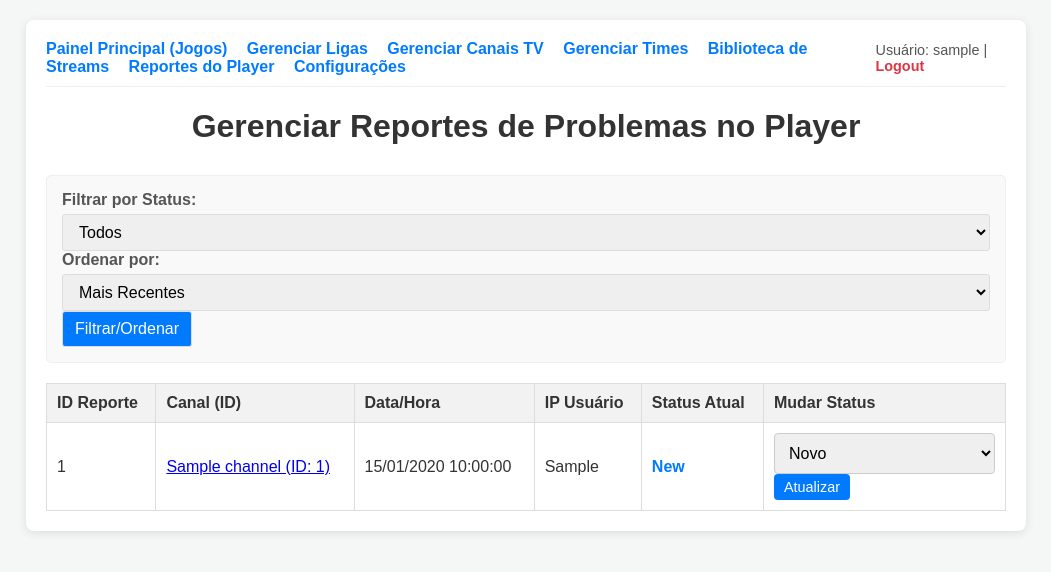
After one commit to XpGameFps/futebol-online, a PHP site: page /admin/manage_player_reports.php in a window 1280 px wide. The commit adds this page. Shown: the top 572 px of the page, without its empty margins (114-1165 px from the left). Run offline with PHP 8.4, Linux system fonts and the light colour scheme; the visitor is signed in with stand-in values (Sample User, id 1); tables that the repository leaves empty or names only in its code hold one stand-in row (values such as "Sample post").

Commit message:
feat: Implementa reporte de problemas no player e corrige busca
Este commit introduz as seguintes funcionalidades e correções:

1.  **Correção do Erro HTTP 500 na Busca (`search.php`):**
    *   Corrigido um erro de sintaxe PHP na concatenação de strings ao exibir a mensagem de "nenhum resultado encontrado", que causava um erro 500.

2.  **Funcionalidade de Reporte de Problemas no Player:**
    *   **Tabela no Banco de Dados:** Criada a estrutura SQL para a tabela `player_reports` (você aplicou manualmente).
    *   **Backend (`admin/report_player_issue.php`):** Script PHP para receber, validar e salvar os reportes no banco de dados.
    *   **Frontend (`channel_player.php`):** Adicionado um botão vermelho "Reportar Problema no Player" na página de visualização do canal. O clique no botão envia uma requisição AJAX para o backend.
    *   **Painel de Administração (`admin/manage_player_reports.php`):** Nova página para administradores visualizarem, filtrarem, ordenarem e gerenciarem o status dos reportes recebidos (novo, visualizado, resolvido).
    *   Link de navegação para a nova página de gerenciamento de reportes adicionado ao menu do painel de administração.

```diff
--- a/admin/index.php
+++ b/admin/index.php
@@ -139,6 +139,7 @@ if (isset($pdo)) {
                 <a href="manage_channels.php">Gerenciar Canais TV</a>
                 <a href="manage_teams.php">Gerenciar Times</a>
                 <a href="manage_saved_streams.php">Biblioteca de Streams</a>
+                <a href="manage_player_reports.php">Reportes do Player</a>
                 <a href="manage_settings.php">Configurações</a>
             </div>
             <div class="nav-user-info">
--- /dev/null
+++ b/admin/manage_player_reports.php
@@ -0,0 +1,184 @@
+<?php
+require_once 'auth_check.php'; // Autenticação do Admin
+require_once '../config.php';   // Conexão PDO
+
+$message = '';
+$error_message = '';
+
+// Lógica para atualizar status do reporte
+if ($_SERVER['REQUEST_METHOD'] === 'POST' && isset($_POST['report_id']) && isset($_POST['new_status'])) {
+    $report_id = (int)$_POST['report_id'];
+    $new_status = $_POST['new_status'];
+    $allowed_statuses = ['new', 'viewed', 'resolved'];
+
+    if (in_array($new_status, $allowed_statuses) && $report_id > 0) {
+        try {
+            $sql_update = "UPDATE player_reports SET status = :new_status WHERE id = :report_id";
+            $stmt_update = $pdo->prepare($sql_update);
+            $stmt_update->bindParam(':new_status', $new_status, PDO::PARAM_STR);
+            $stmt_update->bindParam(':report_id', $report_id, PDO::PARAM_INT);
+
+            if ($stmt_update->execute()) {
+                $message = "Status do reporte #{$report_id} atualizado para '{$new_status}'.";
+            } else {
+                $error_message = "Erro ao atualizar status do reporte.";
+            }
+        } catch (PDOException $e) {
+            $error_message = "Erro de banco de dados: " . $e->getMessage();
+        }
+    } else {
+        $error_message = "Dados inválidos para atualização de status.";
+    }
+}
+
+// Lógica para buscar reportes
+$reports = [];
+$filter_status = $_GET['filter_status'] ?? 'all'; // 'all', 'new', 'viewed', 'resolved'
+$sort_order = $_GET['sort'] ?? 'newest'; // 'newest', 'oldest'
+
+$sql_reports = "SELECT pr.id, pr.report_timestamp, pr.user_ip, pr.status, tc.name AS channel_name, tc.id AS channel_id
+                FROM player_reports pr
+                JOIN tv_channels tc ON pr.channel_id = tc.id";
+
+$where_clauses = [];
+if (in_array($filter_status, ['new', 'viewed', 'resolved'])) {
+    $where_clauses[] = "pr.status = :status_filter";
+}
+
+if (!empty($where_clauses)) {
+    $sql_reports .= " WHERE " . implode(" AND ", $where_clauses);
+}
+
+if ($sort_order === 'oldest') {
+    $sql_reports .= " ORDER BY pr.report_timestamp ASC";
+} else {
+    $sql_reports .= " ORDER BY pr.report_timestamp DESC"; // Default to newest
+}
+
+try {
+    $stmt_reports = $pdo->prepare($sql_reports);
+    if (in_array($filter_status, ['new', 'viewed', 'resolved'])) {
+        $stmt_reports->bindParam(':status_filter', $filter_status, PDO::PARAM_STR);
+    }
+    $stmt_reports->execute();
+    $reports = $stmt_reports->fetchAll(PDO::FETCH_ASSOC);
+} catch (PDOException $e) {
+    $error_message = "Erro ao buscar reportes: " . $e->getMessage();
+}
+
+?>
+<!DOCTYPE html>
+<html lang="pt-br">
+<head>
+    <meta charset="UTF-8">
+    <title>Painel Admin - Gerenciar Reportes de Player</title>
+    <link rel="stylesheet" href="css/admin_style.css">
+    <style>
+        .filter-form { margin-bottom: 20px; padding: 15px; background-color: #f9f9f9; border: 1px solid #eee; border-radius: 5px; }
+        .filter-form label { margin-right: 10px; }
+        .filter-form select, .filter-form button { padding: 8px 12px; border-radius: 3px; border: 1px solid #ddd; }
+        .report-table { width: 100%; border-collapse: collapse; margin-top: 20px; }
+        .report-table th, .report-table td { border: 1px solid #ddd; padding: 10px; text-align: left; }
+        .report-table th { background-color: #f2f2f2; }
+        .report-table tr:nth-child(even) { background-color: #f9f9f9; }
+        .status-form select { padding: 5px; }
+        .status-new { color: #007bff; font-weight: bold; }
+        .status-viewed { color: #ffc107; }
+        .status-resolved { color: #28a745; }
+        .action-buttons button { font-size: 0.9em; padding: 5px 10px; }
+        .message { padding: 10px; margin-bottom:15px; border-radius:4px; }
+        .message.success { background-color: #d4edda; color: #155724; border:1px solid #c3e6cb; }
+        .message.error { background-color: #f8d7da; color: #721c24; border:1px solid #f5c6cb; }
+    </style>
+</head>
+<body>
+    <div class="container">
+        <nav>
+            <div>
+                <a href="index.php">Painel Principal (Jogos)</a>
+                <a href="manage_leagues.php">Gerenciar Ligas</a>
+                <a href="manage_channels.php">Gerenciar Canais TV</a>
+                <a href="manage_teams.php">Gerenciar Times</a>
+                <a href="manage_saved_streams.php">Biblioteca de Streams</a>
+                <a href="manage_player_reports.php" class="active-nav">Reportes do Player</a> <!-- Link Ativo -->
+                <a href="manage_settings.php">Configurações</a>
+            </div>
+            <div class="nav-user-info">
+                 Usuário: <?php echo htmlspecialchars($_SESSION['admin_username'] ?? 'Admin'); ?> |
+                <a href="logout.php" class="logout-link">Logout</a>
+            </div>
+        </nav>
+
+        <h1>Gerenciar Reportes de Problemas no Player</h1>
+
+        <?php if (!empty($message)): ?>
+            <div class="message success"><?php echo htmlspecialchars($message); ?></div>
+        <?php endif; ?>
+        <?php if (!empty($error_message)): ?>
+            <div class="message error"><?php echo htmlspecialchars($error_message); ?></div>
+        <?php endif; ?>
+
+        <form method="GET" action="manage_player_reports.php" class="filter-form">
+            <label for="filter_status">Filtrar por Status:</label>
+            <select name="filter_status" id="filter_status">
+                <option value="all" <?php echo ($filter_status === 'all') ? 'selected' : ''; ?>>Todos</option>
+                <option value="new" <?php echo ($filter_status === 'new') ? 'selected' : ''; ?>>Novos</option>
+                <option value="viewed" <?php echo ($filter_status === 'viewed') ? 'selected' : ''; ?>>Visualizados</option>
+                <option value="resolved" <?php echo ($filter_status === 'resolved') ? 'selected' : ''; ?>>Resolvidos</option>
+            </select>
+
+            <label for="sort">Ordenar por:</label>
+            <select name="sort" id="sort">
+                <option value="newest" <?php echo ($sort_order === 'newest') ? 'selected' : ''; ?>>Mais Recentes</option>
+                <option value="oldest" <?php echo ($sort_order === 'oldest') ? 'selected' : ''; ?>>Mais Antigos</option>
+            </select>
+            <button type="submit">Filtrar/Ordenar</button>
+        </form>
+
+        <?php if (empty($reports) && empty($error_message)): ?>
+            <p>Nenhum reporte encontrado para os filtros selecionados.</p>
+        <?php elseif (!empty($reports)): ?>
+            <table class="report-table">
+                <thead>
+                    <tr>
+                        <th>ID Reporte</th>
+                        <th>Canal (ID)</th>
+                        <th>Data/Hora</th>
+                        <th>IP Usuário</th>
+                        <th>Status Atual</th>
+                        <th>Mudar Status</th>
+                    </tr>
+                </thead>
+                <tbody>
+                    <?php foreach ($reports as $report): ?>
+                        <tr>
+                            <td><?php echo htmlspecialchars($report['id']); ?></td>
+                            <td>
+                                <a href="../channel_player.php?id=<?php echo htmlspecialchars($report['channel_id']); ?>" target="_blank">
+                                    <?php echo htmlspecialchars($report['channel_name'] ?? 'N/A'); ?> (ID: <?php echo htmlspecialchars($report['channel_id']); ?>)
+                                </a>
+                            </td>
+                            <td><?php echo htmlspecialchars(date('d/m/Y H:i:s', strtotime($report['report_timestamp']))); ?></td>
+                            <td><?php echo htmlspecialchars($report['user_ip'] ?? 'N/A'); ?></td>
+                            <td class="status-<?php echo htmlspecialchars($report['status']); ?>">
+                                <?php echo htmlspecialchars(ucfirst($report['status'])); ?>
+                            </td>
+                            <td class="action-buttons">
+                                <form method="POST" action="manage_player_reports.php?filter_status=<?php echo htmlspecialchars($filter_status); ?>&sort=<?php echo htmlspecialchars($sort_order); ?>" style="display:inline;">
+                                    <input type="hidden" name="report_id" value="<?php echo htmlspecialchars($report['id']); ?>">
+                                    <select name="new_status">
+                                        <option value="new" <?php echo ($report['status'] === 'new') ? 'selected' : ''; ?>>Novo</option>
+                                        <option value="viewed" <?php echo ($report['status'] === 'viewed') ? 'selected' : ''; ?>>Visualizado</option>
+                                        <option value="resolved" <?php echo ($report['status'] === 'resolved') ? 'selected' : ''; ?>>Resolvido</option>
+                                    </select>
+                                    <button type="submit">Atualizar</button>
+                                </form>
+                            </td>
+                        </tr>
+                    <?php endforeach; ?>
+                </tbody>
+            </table>
+        <?php endif; ?>
+    </div>
+</body>
+</html>
--- a/search.php
+++ b/search.php
@@ -48,7 +48,7 @@ if (isset($_GET['query'])) {
             $matches = $stmt->fetchAll(PDO::FETCH_ASSOC);
 
             if (empty($matches)) {
-                $search_message = "Nenhum jogo encontrado para "<strong>" . htmlspecialchars($search_query) . "</strong>".";
+                $search_message = "Nenhum jogo encontrado para <strong>" . htmlspecialchars($search_query) . "</strong>.";
             }
         } catch (PDOException $e) {
             $search_message = "Erro ao realizar a busca: " . $e->getMessage();
```
Also changed, not shown: admin/report_player_issue.php (added, +83 -0 lines), channel_player.php (+106 -0 lines).
